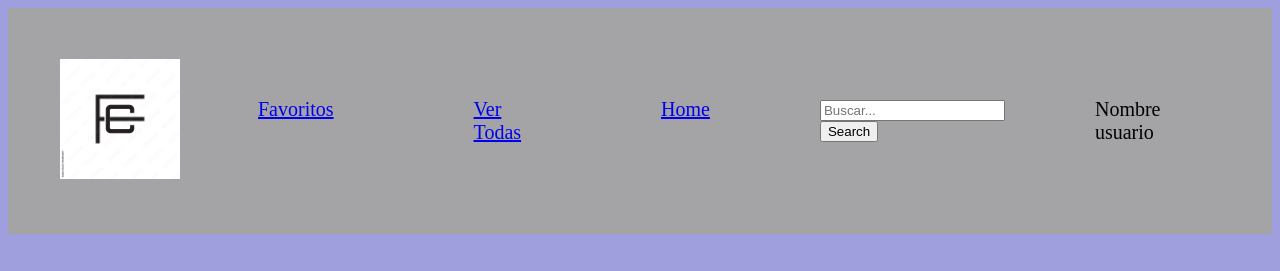
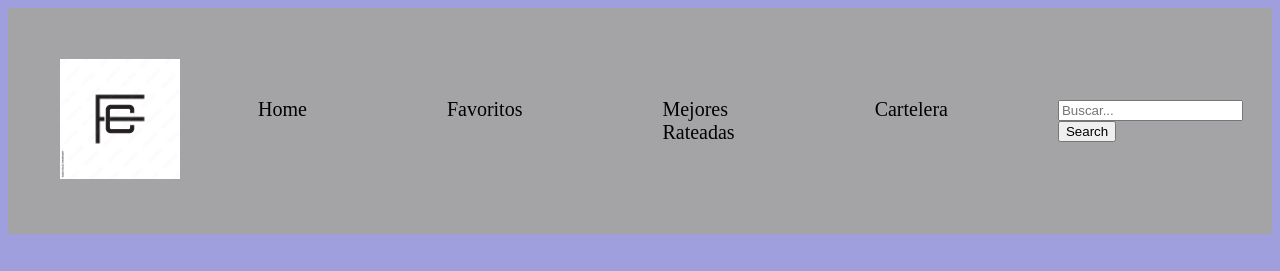
Before and after one commit to bautistagm/proyectoIntegradorProgIII, a React (Create React App) app in the folder boiler-plate/: page / in a window 1280 px wide. Shown: the top 271 px of the page. Built offline with nearby package versions, Linux system fonts and the light colour scheme; no server answers.

Commit message:
wip ver todas mejores rateadas

```diff
--- a/boiler-plate/src/App.js
+++ b/boiler-plate/src/App.js
@@ -7,6 +7,7 @@ import Favoritos from "./pages/Favoritos";
 import PeliculaDetalle from './pages/PeliculaDetalle';
 import SearchResults from "./pages/SearchResults";
 import NotFound from './components/NotFound/NotFound';
+import MejoresRateadas from "./pages/MejoresRateadas";
 
 
 function App() {
@@ -18,6 +19,7 @@ function App() {
         </Switch>
 
         <Switch>
+          <Route path= '/mejoresrateadas' component= {MejoresRateadas} />
           <Route exact path="/favoritos" component={Favoritos}  />
           <Route exact path='/' component={Home} />
           <Route path="/detalle/:id" component={PeliculaDetalle} />
--- a/boiler-plate/src/components/Header/Header.css
+++ b/boiler-plate/src/components/Header/Header.css
@@ -21,6 +21,7 @@ nav {
     margin: 0;
     padding: 30px;
     font-size: 20px;
+    text-decoration: none;
 
   }
 
@@ -28,3 +29,9 @@ nav {
     margin-right: 20px;
     padding: 60px;
   }
+
+
+  .li-navs a {
+    text-decoration: none;
+    color: black;
+  }
--- a/boiler-plate/src/components/Header/Header.js
+++ b/boiler-plate/src/components/Header/Header.js
@@ -12,22 +12,24 @@ class Header extends Component {
                         <img src="/img/cheflix.jpg" alt="Logo" className="logo" />
                     </ul>
                     <ul className="main-nav">
-                        <li>
+                    <li className="li-navs">
+                            <Link to="/">Home</Link>
+                        </li>
+                        <li className="li-navs">
                             <Link to="/favoritos">Favoritos</Link>
                         </li>
-                        <li>
-                            <Link to="/all">Ver Todas</Link>
+                        <li className="li-navs">
+                            <Link to="/mejoresrateadas">Mejores Rateadas</Link>
                         </li>
-                        <li>
-                            <Link to="/">Home</Link>
+                        <li className="li-navs">
+                            <Link to="/all">Cartelera</Link>
                         </li>
+
                     </ul>
                     <div className="fondo">
                         <SearchForm history={this.props.history} />
                     </div>
-                    <ul className="user">
-                        <li>Nombre usuario <img src="" alt="" /></li>
-                    </ul>
+
                 </nav>
             </>
         );
--- a/boiler-plate/src/components/Peliculas/Peliculas.js
+++ b/boiler-plate/src/components/Peliculas/Peliculas.js
@@ -75,7 +75,7 @@ class Peliculas extends Component {
         </Link>
         <p onClick={() => this.mostrarDesc()} className='OverViewCard'>{this.state.descripciontxt} </p>
         <p className={this.state.descripcion}>{this.props.pelicula.overview}</p>
-        <button><a href={'hola'}>Ver todas</a></button>
+        <button><a href={'/mejoresrateadas'}>Ver todas</a></button>
 
 
         <button onClick={() => this.cambiarFavs(this.props.pelicula.id)}>{this.state.favoritostxt}</button>
--- a/boiler-plate/src/components/PeliculasGrid/PeliculasGrid.js
+++ b/boiler-plate/src/components/PeliculasGrid/PeliculasGrid.js
@@ -17,7 +17,8 @@ class PeliculasGrid extends Component {
       .then(data => {
         this.setState({
           peliculas: data.results.slice(0, 5)
-        });
+        }, ()=> console.log("peliculAS ENCONTRD",this.state.peliculas)
+        );
       })
       .catch(error => console.log(error));
   }
--- /dev/null
+++ b/boiler-plate/src/pages/MejoresRateadas.js
@@ -0,0 +1,79 @@
+import PeliculasGrid from "../components/PeliculasGrid/PeliculasGrid";
+import { Component } from "react";
+import "../pages/styles.css";
+import Peliculas from "../components/Peliculas/Peliculas";
+
+
+class MejoresRateadas extends Component {
+    constructor() {
+        super();
+        this.state = {
+            movies: [],
+            filteredMovies: '',
+            filterValue: '',
+            actualPage: 1
+        };
+    }
+
+
+    componentDidMount() {
+        fetch(
+            "https://api.themoviedb.org/3/movie/top_rated/?api_key=3f3f4472794a21df42007fe391cd1280"
+        )
+            .then((response) => response.json())
+            .then((data) =>
+                this.setState({ movies: data.results, filteredMovies: data.results })
+            )
+            .catch((err) => console.log(err));
+    }
+    handleFilter(e) {
+        const value = e.target.value
+        this.setState({
+            filterValue: value,
+            filteredMovies: this.state.movies.filter(movie =>
+                movie.title.toLowerCase().includes(value.toLowerCase())
+            ),
+        });
+    }
+    handleResetFilter() {
+        this.setState({
+            filterValue: "",
+            filteredMovies: this.state.movies
+        })
+    }
+
+    handleLoadMore() {
+        fetch(
+            "https://api.themoviedb.org/3/movie/top_rated/?api_key=3f3f4472794a21df42007fe391cd1280"
+        ).then((response) => response.json())
+            .then((data) =>
+                this.setState({ movies: this.state.movies.concat(data.results),
+                    filteredMovies:  this.state.filteredMovies.concat(data.results),
+                    actualPage: this.state.actualPage+ 1 })
+            )
+            .catch((err) => console.log(err));
+    }
+
+
+    render() {
+        return (
+            <>
+                <div style={{ marginBottom: "50px" }}>
+                    <input type="text"
+                        value={this.state.filteredValue}
+                        onChange={(e) => this.handleFilter(e)}
+                    />
+                    <button>Reset filter</button>
+                </div>
+
+                //hacerlo con una sola y un map o ver alternativas. Tambien sacar el slice de pelgrid y q sea solo del home
+                <Peliculas movies={this.state.filteredMovies} />
+            </>
+        );
+    }
+
+
+
+}
+
+export default MejoresRateadas;
```
Also changed, not shown: boiler-plate/src/pages/Cartelera.js (added).
